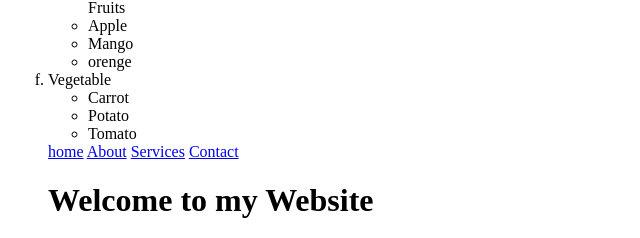
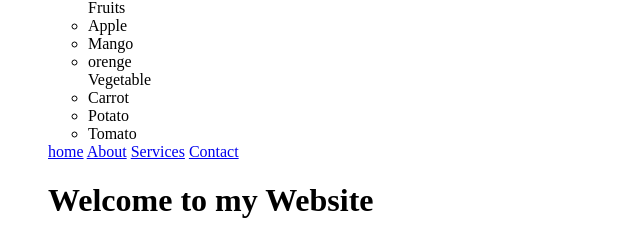
Before and after one commit to Abhi-jeet-singh-0267/HTML-CSE11, a plain HTML site: page List.html in a window 1280 px wide. Shown: the part 609-847 px from the top of the page, 0-640 px from the left. Drawn offline with Linux system fonts and the light colour scheme.

Commit message:
Update List.html

```diff
--- a/List.html
+++ b/List.html
@@ -37,13 +37,10 @@
             <li>Mango</li>
             <li>orenge</li>
          </ul>
-         <li>Vegetable
-            <ul>
+         <ul>Vegetable
                 <li>Carrot</li>
                 <li>Potato</li>
                 <li>Tomato</li>
-            </ul>
-            </li>
          </ul>
     <nav>
         <a href="#">home</a>
```
